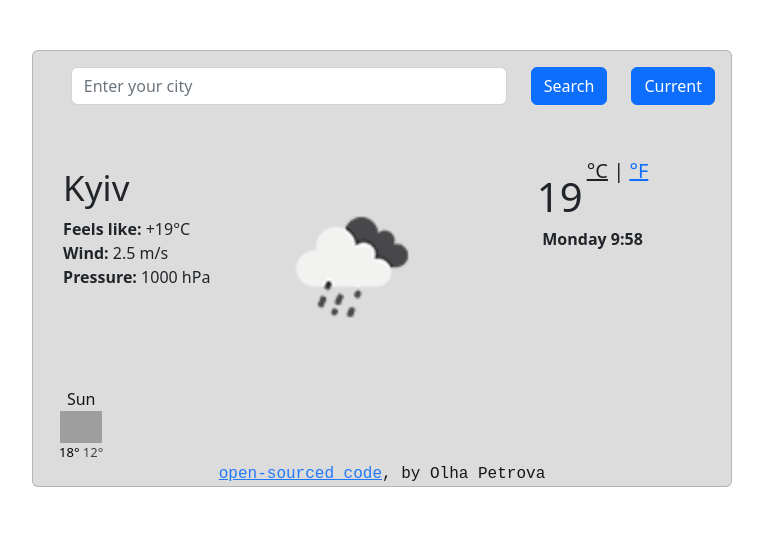
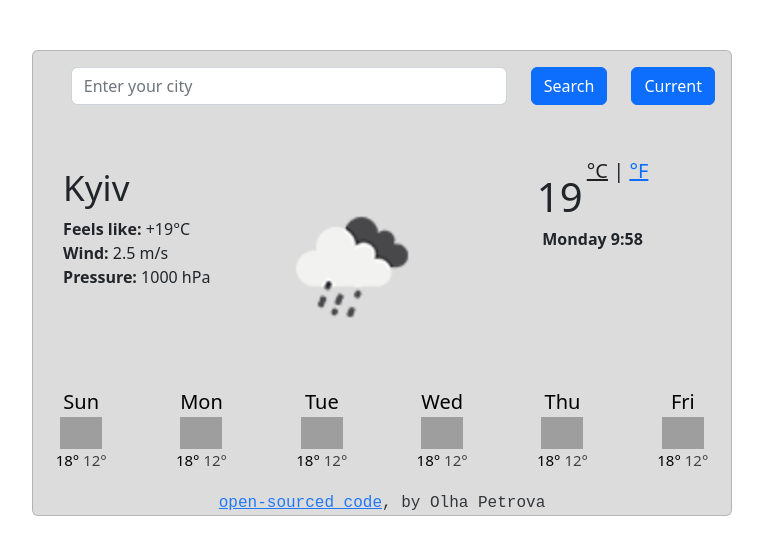
Before and after one commit to OlhaPetrova/Weather-project, a plain HTML site: page index.html in a window 1280 px wide. Shown: the whole page, without its empty margins (258-1021 px from the left). Drawn offline with nearby package versions, Linux system fonts and the light colour scheme; grey boxes are pictures that could not be loaded.

Commit message:
add forecast

```diff
--- a/index.html
+++ b/index.html
@@ -76,22 +76,10 @@
                 <div id="date"><strong>Monday 9:58</strong></div>
               </div>
             </div>
-            <div class="weather-forecast">
-            <div class="row">
-              <div class="col-2">
-                <div class="weather-forecast-date">Sun</div>
-                <img
-                  src="http://openweathermap.org/img/wn/50d@2x.png"
-                  alt=""
-                  width="42"
-                />
-                <div class="weather-forecast-temperatures">
-                  <span class="weather-forecast-temperature-max"> 18° </span>
-                  <span class="weather-forecast-temperature-min"> 12° </span>
-                </div>
-              </div>
+            <div class="weather-forecast" id="forecast">
+            </div>
+
           </div>
-
 
       <footer class="footer">
         <a href="https://github.com/OlhaPetrova/Weather-project"
--- a/src/index.js
+++ b/src/index.js
@@ -29,6 +29,35 @@ function formatDay(timestamp) {
 
   return days[day];
 }
+function displayForecast() {
+  let forecastElement = document.querySelector("#forecast");
+
+  let days = ["Sun", "Mon", "Tue", "Wed", "Thu", "Fri"];
+
+  let forecastHTML = `<div class="row">`;
+  days.forEach(function (day) {
+    forecastHTML =
+      forecastHTML +
+      `
+      <div class="col-2">
+        <div class="weather-forecast-date">${day}</div>
+        <img
+          src="http://openweathermap.org/img/wn/50d@2x.png"
+          alt=""
+          width="42"
+        />
+        <div class="weather-forecast-temperatures">
+          <span class="weather-forecast-temperature-max"> 18° </span>
+          <span class="weather-forecast-temperature-min"> 12° </span>
+        </div>
+      </div>
+  `;
+  });
+
+  forecastHTML = forecastHTML + `</div>`;
+  forecastElement.innerHTML = forecastHTML;
+  console.log(forecastHTML);
+}
 
 function showCity(event) {
   event.preventDefault();
@@ -52,7 +81,7 @@ function displayWeatherCondition(response) {
   let iconElement = document.querySelector("#icon");
   let dateElement = document.querySelector("#date");
 
-windSpeed.innerHTML  = response.data.wind.speed;
+  windSpeed.innerHTML = response.data.wind.speed;
   pressure.innerHTML = Math.round(response.data.main.pressure);
   newCity.innerHTML = response.data.name;
   celsiusTemperature = response.data.main.temp;
@@ -107,3 +136,5 @@ fahrenheitLink.addEventListener("click", displayFahrenheitTemperature);
 
 let celsiusLink = document.querySelector("#celsius-link");
 celsiusLink.addEventListener("click", displayCelsiusTemperature);
+
+displayForecast();
--- a/src/style.css
+++ b/src/style.css
@@ -35,13 +35,13 @@ h1 {
 }
 .weather-forecast {
   margin-top: 20px;
+  margin-bottom: 20px;
   text-align: center;
   color: #000;
 }
 
 .weather-forecast-date {
-  font-size: 16px;
-  opacity: 0.9;
+  font-size: 20px;
 }
 
 .weather-forecast-temperature-min {
@@ -49,7 +49,7 @@ h1 {
 }
 
 .weather-forecast-temperatures {
-  font-size: 13px;
+  font-size: 15px;
 }
 footer {
   text-align: center;
```
